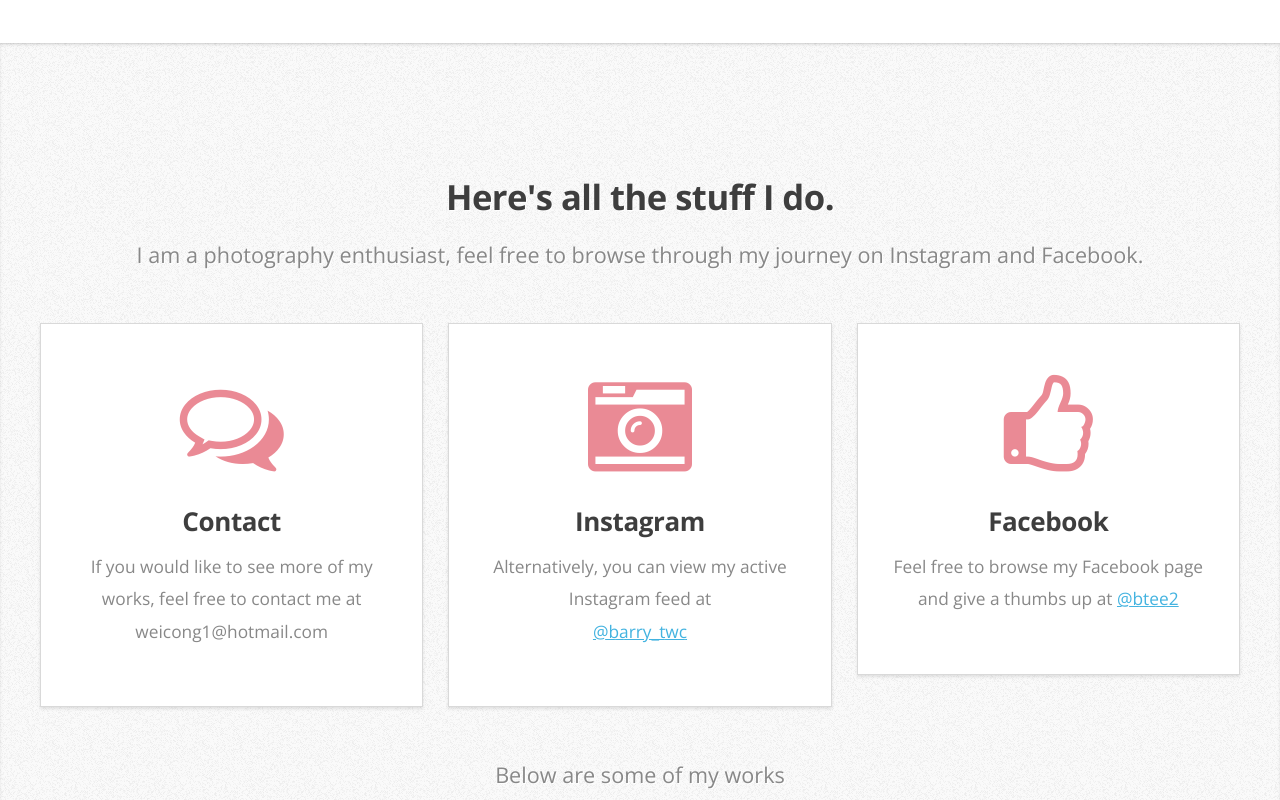
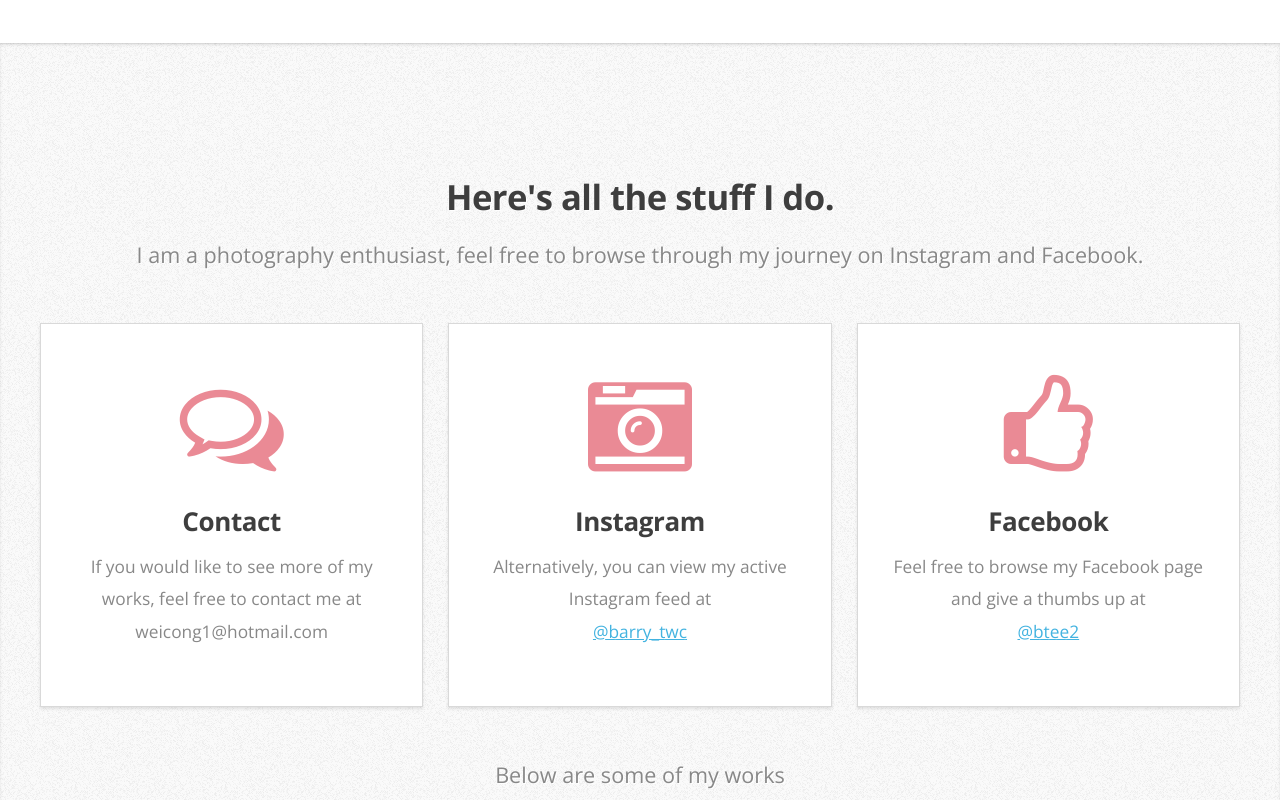
Before and after one commit to barrytee/barrytee.github.io, a plain HTML site: page index.html in a window 1280 px wide. Shown: the part 736-1536 px from the top of the page. Drawn offline with nearby package versions, Linux system fonts and the light colour scheme.

Commit message:
Index V2.0

```diff
--- a/index.html
+++ b/index.html
@@ -71,7 +71,7 @@
 								<section class="box style1">
 									<span class="icon featured fa-thumbs-o-up"></span>
 									<h3>Facebook</h3>
-									<p>Feel free to browse my Facebook page and give a thumbs up at <a href="https://www.facebook.com/btee2">@btee2</a></p>
+									<p>Feel free to browse my Facebook page and give a thumbs up at <br><a href="https://www.facebook.com/btee2">@btee2</a></p>
 								</section>
 							</div>
 						</div>
```
